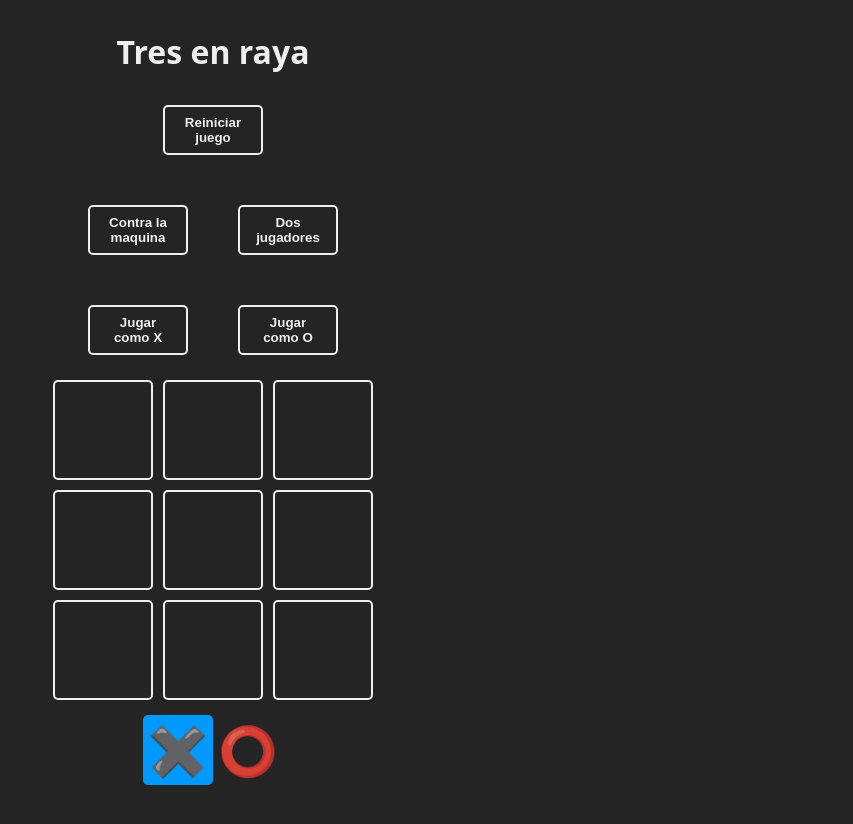
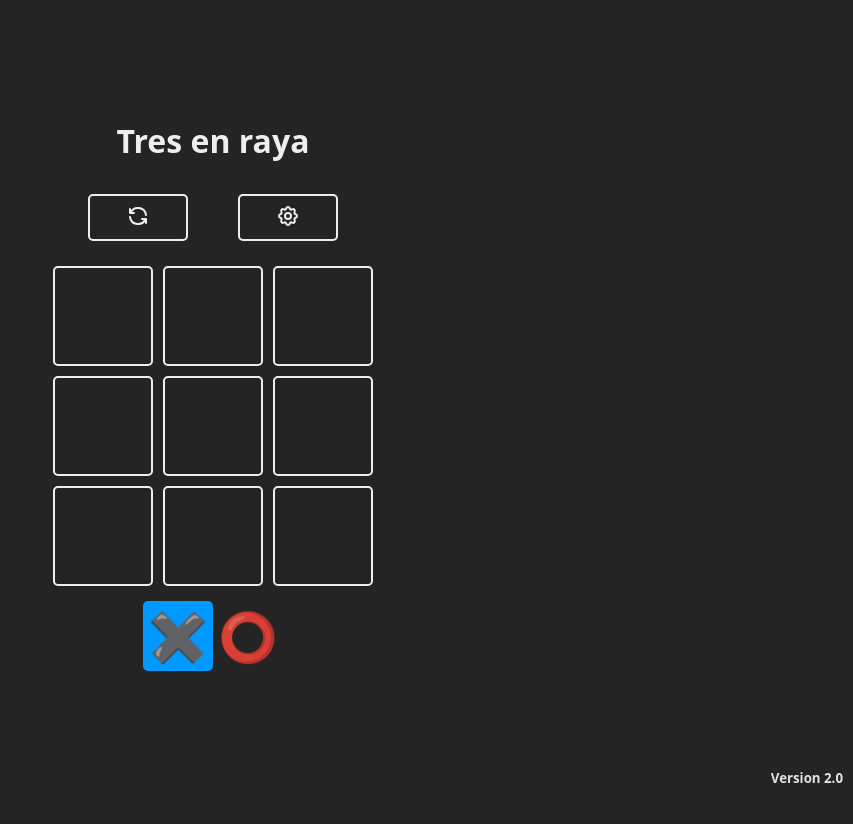
Before and after one commit to louysdev/tres-en-raya-ia, a React (Vite) app: page / in a window 1280 px wide. Shown: the whole page, without its empty margins (427-1280 px from the left). After the commit the page ends 800 px from the top, so only its background shows below. Built offline with nearby package versions, Linux system fonts and the light colour scheme.

Commit message:
Version 2.0 del proyecto

```diff
--- a/src/App.css
+++ b/src/App.css
@@ -56,6 +56,31 @@
   background: #09f;
 }
 
+.menu {
+  position: absolute;
+  width: 100vw;
+  height: 100vh;
+  top: 0;
+  left: 0;
+  display: grid;
+  place-items: center;
+  background-color: rgba(0, 0, 0, 0.7);
+}
+
+.menu .text {
+  background: #111;
+  height: 350px;
+  width: 320px;
+  border: 2px solid #eee;
+  border-radius: 10px;
+  display: flex;
+  flex-direction: column;
+  justify-content: center;
+  align-items: center;
+  gap: 20px;
+}
+
+
 .winner {
   position: absolute;
   width: 100vw;
--- a/src/App.jsx
+++ b/src/App.jsx
@@ -1,13 +1,17 @@
-import { useState } from "react";
+import { useState, useEffect } from "react";
 import confetti from "canvas-confetti";
 import { Square } from "./components/Square";
-import { TURNS, WINNING_COMBINATIONS, GAME_MODE } from "./constants";
+import { TURNS, GAME_MODE } from "./constants";
 import { checkWinnerFrom, checkEndGame } from "./logic/board";
 import { WinnerModal } from "./components/WinnerModal";
 import { resetGameStorage, saveGameStorage } from "./logic/storage/index";
 import "./App.css";
+import { MenuModal } from "./components/MenuModal";
+import { RefreshIcon } from "./icons/RefreshIcon";
+import { SettingsIcon } from "./icons/SettingsIcon";
 
 function App() {
+  const [isMachineTurn, setIsMachineTurn] = useState(false);
   const [selectedPlayer, setSelectedPlayer] = useState(TURNS.X);
   // Manera correcta de insertar el localstorage en un estado
   const [board, setBoard] = useState(() => {
@@ -20,14 +24,13 @@ function App() {
   });
   const [winner, setWinner] = useState(null); // null es que no hay ganador, false hay un empate
   const [gameMode, setGameMode] = useState(GAME_MODE.TWO_PLAYER);
+  const [menu, setMenu] = useState(false);
 
   const handlePlayerSelect = (player) => {
-    console.log("use");
     setSelectedPlayer(player);
     setTurn(player);
     setBoard(Array(9).fill(null)); // Reinicia el tablero cuando se cambia de jugador
-    console.log(gameMode);
-    console.log(player);
+    setMenu(false);
   };
 
   const updateBoard = (index) => {
@@ -39,44 +42,6 @@ function App() {
 
     const newTurn = turn === TURNS.X ? TURNS.O : TURNS.X;
     setTurn(newTurn);
-
-    if (
-      (newTurn === TURNS.O || newTurn === TURNS.X) &&
-      gameMode === GAME_MODE.MACHINE
-    ) {
-      const player = selectedPlayer === TURNS.X ? TURNS.X : TURNS.O;
-      const machine = player === TURNS.X ? TURNS.O : TURNS.X;
-
-      const emptyCells = newBoard.reduce((acc, cell, idx) => {
-        if (cell === null) {
-          acc.push(idx);
-        }
-        return acc;
-      }, []);
-
-      if (emptyCells.length > 0) {
-        // Encuentra la posición de la última jugada de "X"
-        const lastXPosition = newBoard.indexOf(player);
-
-        // Calcula la distancia de cada celda vacía a la última jugada de "X"
-        const distances = emptyCells.map((emptyCell) => {
-          const row1 = Math.floor(lastXPosition / 3);
-          const col1 = lastXPosition % 3;
-          const row2 = Math.floor(emptyCell / 3);
-          const col2 = emptyCell % 3;
-          return Math.abs(row1 - row2) + Math.abs(col1 - col2);
-        });
-
-        // Encuentra la celda vacía más cercana a la última jugada de "X"
-        const closestEmptyCellIndex =
-          emptyCells[distances.indexOf(Math.min(...distances))];
-
-        // Realiza la jugada de "0" en la celda más cercana
-        newBoard[closestEmptyCellIndex] = machine;
-        setBoard(newBoard);
-        setTurn(player);
-      }
-    }
 
     // Guardar partida
     saveGameStorage({
@@ -91,6 +56,8 @@ function App() {
     } else if (checkEndGame(newBoard)) {
       return setWinner(false);
     }
+
+    setIsMachineTurn(true);
   };
 
   const resetGame = () => {
@@ -110,29 +77,67 @@ function App() {
       setGameMode(GAME_MODE.TWO_PLAYER);
       setBoard(Array(9).fill(null));
     }
+
+    setMenu(false);
   };
+
+  useEffect(() => {
+    if (gameMode === GAME_MODE.MACHINE && isMachineTurn) {
+      const player = selectedPlayer;
+      const machine = player === TURNS.X ? TURNS.O : TURNS.X;
+
+      const emptyCells = board.reduce((acc, cell, idx) => {
+        if (cell === null) {
+          acc.push(idx);
+        }
+        return acc;
+      }, []);
+
+      if (emptyCells.length > 0) {
+        // Encuentra la posición de la última jugada de "X"
+        const lastXPosition = board.indexOf(player);
+
+        // Calcula la distancia de cada celda vacía a la última jugada de "X"
+        const distances = emptyCells.map((emptyCell) => {
+          const row1 = Math.floor(lastXPosition / 3);
+          const col1 = lastXPosition % 3;
+          const row2 = Math.floor(emptyCell / 3);
+          const col2 = emptyCell % 3;
+          return Math.abs(row1 - row2) + Math.abs(col1 - col2);
+        });
+
+        // Encuentra la celda vacía más cercana a la última jugada de "X"
+        const closestEmptyCellIndex =
+          emptyCells[distances.indexOf(Math.min(...distances))];
+
+        // Simula el retraso de 1 segundo antes de que la máquina juegue
+        const delay = 1000; // 1000 milisegundos (1 segundo)
+        setTimeout(() => {
+          const newBoard = [...board];
+          newBoard[closestEmptyCellIndex] = machine;
+          setBoard(newBoard);
+          setTurn(player);
+          setIsMachineTurn(false); // Establece el turno de la máquina como falso
+          // Guardar partida nuevamente después de la jugada de "0"
+          saveGameStorage({
+            board: newBoard,
+            turn: player,
+          });
+        }, delay);
+      }
+    }
+  }, [board, gameMode, isMachineTurn, selectedPlayer]);
 
   return (
     <main className="board">
       <h1>Tres en raya</h1>
-      <button onClick={resetGame}>Reiniciar juego</button>
 
       <div>
-        <button onClick={() => selectGameMode(GAME_MODE.MACHINE)}>
-          Contra la maquina
+        <button onClick={resetGame}>
+          <RefreshIcon />
         </button>
-        <button onClick={() => selectGameMode(GAME_MODE.TWO_PLAYER)}>
-          Dos jugadores
-        </button>
-      </div>
-
-      {/* Seccion para seleccionar jugador */}
-      <div>
-        <button onClick={() => handlePlayerSelect(TURNS.X)}>
-          Jugar como X
-        </button>
-        <button onClick={() => handlePlayerSelect(TURNS.O)}>
-          Jugar como O
+        <button onClick={() => setMenu(!menu)}>
+          <SettingsIcon />
         </button>
       </div>
 
@@ -156,24 +161,30 @@ function App() {
       {/* Seccion para el ganador */}
       <section>
         {winner !== null && (
-          <section className="winner">
-            <div className="text">
-              <h2>{winner === false ? "Empate" : `Gano:`}</h2>
-
-              <header className="win">
-                {winner && <Square>{winner}</Square>}
-              </header>
-
-              <footer>
-                <button onClick={resetGame}>Empezar de nuevo</button>
-              </footer>
-            </div>
-          </section>
+          <WinnerModal winner={winner} resetGame={resetGame} />
         )}
       </section>
 
-      {/* Seccion del modal del ganador */}
-      <WinnerModal winner={winner} resetGame={resetGame} />
+      {/* Seccion para el menu */}
+      <section>
+        {menu === true && (
+          <MenuModal
+            selectGameMode={selectGameMode}
+            handlePlayerSelect={handlePlayerSelect}
+          />
+        )}
+      </section>
+
+      <footer
+        style={{
+          position: "absolute",
+          bottom: 0,
+          right: 0,
+          margin: "10px",
+        }}
+      >
+        <h5>Version 2.0</h5>
+      </footer>
     </main>
   );
 }
--- /dev/null
+++ b/src/components/MenuModal.jsx
@@ -0,0 +1,40 @@
+import { GAME_MODE, TURNS } from "../constants";
+import { MachinePlayerIcon } from "../icons/MachinePlayerIcon";
+import { TwoPlayerIcon } from "../icons/TwoPlayersIcon";
+
+export const MenuModal = ({ selectGameMode, handlePlayerSelect }) => {
+  return (
+    <section>
+      <section className="menu">
+        <div className="text">
+          <h2>Modos de juego</h2>
+          <div>
+            <button onClick={() => selectGameMode(GAME_MODE.MACHINE)}>
+              <MachinePlayerIcon />
+            </button>
+            <button onClick={() => selectGameMode(GAME_MODE.TWO_PLAYER)}>
+              <TwoPlayerIcon />
+            </button>
+          </div>
+
+          <h2>Jugadores</h2>
+          {/* Seccion para seleccionar jugador */}
+          <div>
+            <button
+              style={{ fontSize: "20px" }}
+              onClick={() => handlePlayerSelect(TURNS.X)}
+            >
+              {TURNS.X}
+            </button>
+            <button
+              style={{ fontSize: "20px" }}
+              onClick={() => handlePlayerSelect(TURNS.O)}
+            >
+              {TURNS.O}
+            </button>
+          </div>
+        </div>
+      </section>
+    </section>
+  );
+};
--- /dev/null
+++ b/src/icons/RefreshIcon.jsx
@@ -0,0 +1,20 @@
+export const RefreshIcon = () => {
+  return (
+    <svg
+      xmlns="http://www.w3.org/2000/svg"
+      class="icon icon-tabler icon-tabler-refresh"
+      width="24"
+      height="24"
+      viewBox="0 0 24 24"
+      stroke-width="2"
+      stroke="currentColor"
+      fill="none"
+      stroke-linecap="round"
+      stroke-linejoin="round"
+    >
+      <path stroke="none" d="M0 0h24v24H0z" fill="none"></path>
+      <path d="M20 11a8.1 8.1 0 0 0 -15.5 -2m-.5 -4v4h4"></path>
+      <path d="M4 13a8.1 8.1 0 0 0 15.5 2m.5 4v-4h-4"></path>
+    </svg>
+  );
+};
--- /dev/null
+++ b/src/icons/SettingsIcon.jsx
@@ -0,0 +1,20 @@
+export const SettingsIcon = () => {
+  return (
+    <svg
+      xmlns="http://www.w3.org/2000/svg"
+      class="icon icon-tabler icon-tabler-settings"
+      width="24"
+      height="24"
+      viewBox="0 0 24 24"
+      stroke-width="2"
+      stroke="currentColor"
+      fill="none"
+      stroke-linecap="round"
+      stroke-linejoin="round"
+    >
+      <path stroke="none" d="M0 0h24v24H0z" fill="none"></path>
+      <path d="M10.325 4.317c.426 -1.756 2.924 -1.756 3.35 0a1.724 1.724 0 0 0 2.573 1.066c1.543 -.94 3.31 .826 2.37 2.37a1.724 1.724 0 0 0 1.065 2.572c1.756 .426 1.756 2.924 0 3.35a1.724 1.724 0 0 0 -1.066 2.573c.94 1.543 -.826 3.31 -2.37 2.37a1.724 1.724 0 0 0 -2.572 1.065c-.426 1.756 -2.924 1.756 -3.35 0a1.724 1.724 0 0 0 -2.573 -1.066c-1.543 .94 -3.31 -.826 -2.37 -2.37a1.724 1.724 0 0 0 -1.065 -2.572c-1.756 -.426 -1.756 -2.924 0 -3.35a1.724 1.724 0 0 0 1.066 -2.573c-.94 -1.543 .826 -3.31 2.37 -2.37c1 .608 2.296 .07 2.572 -1.065z"></path>
+      <path d="M9 12a3 3 0 1 0 6 0a3 3 0 0 0 -6 0"></path>
+    </svg>
+  );
+};
--- /dev/null
+++ b/src/icons/SwipeIcon.jsx
@@ -0,0 +1,20 @@
+export const SwipeIcon = ({ width = "24", height = "24" }) => {
+  return (
+    <svg
+      xmlns="http://www.w3.org/2000/svg"
+      class="icon icon-tabler icon-tabler-swipe"
+      width={width}
+      height={height}
+      viewBox="0 0 24 24"
+      stroke-width="2"
+      stroke="currentColor"
+      fill="none"
+      stroke-linecap="round"
+      stroke-linejoin="round"
+    >
+      <path stroke="none" d="M0 0h24v24H0z" fill="none"></path>
+      <path d="M15 16.572v2.42a2.01 2.01 0 0 1 -2.009 2.008h-7.981a2.01 2.01 0 0 1 -2.01 -2.009v-7.981a2.01 2.01 0 0 1 2.009 -2.01h2.954"></path>
+      <path d="M9.167 4.511a2.04 2.04 0 0 1 2.496 -1.441l7.826 2.097a2.04 2.04 0 0 1 1.441 2.496l-2.097 7.826a2.04 2.04 0 0 1 -2.496 1.441l-7.827 -2.097a2.04 2.04 0 0 1 -1.441 -2.496l2.098 -7.827z"></path>
+    </svg>
+  );
+};
--- /dev/null
+++ b/src/icons/TwoPlayersIcon.jsx
@@ -0,0 +1,22 @@
+export const TwoPlayerIcon = () => {
+  return (
+    <svg
+      xmlns="http://www.w3.org/2000/svg"
+      class="icon icon-tabler icon-tabler-users"
+      width="24"
+      height="24"
+      viewBox="0 0 24 24"
+      stroke-width="2"
+      stroke="currentColor"
+      fill="none"
+      stroke-linecap="round"
+      stroke-linejoin="round"
+    >
+      <path stroke="none" d="M0 0h24v24H0z" fill="none"></path>
+      <path d="M9 7m-4 0a4 4 0 1 0 8 0a4 4 0 1 0 -8 0"></path>
+      <path d="M3 21v-2a4 4 0 0 1 4 -4h4a4 4 0 0 1 4 4v2"></path>
+      <path d="M16 3.13a4 4 0 0 1 0 7.75"></path>
+      <path d="M21 21v-2a4 4 0 0 0 -3 -3.85"></path>
+    </svg>
+  );
+};
```
Also changed, not shown: src/components/WinnerModal.jsx (+12 -2 lines), src/icons/MachinePlayerIcon.jsx (added, +24 -0 lines).
